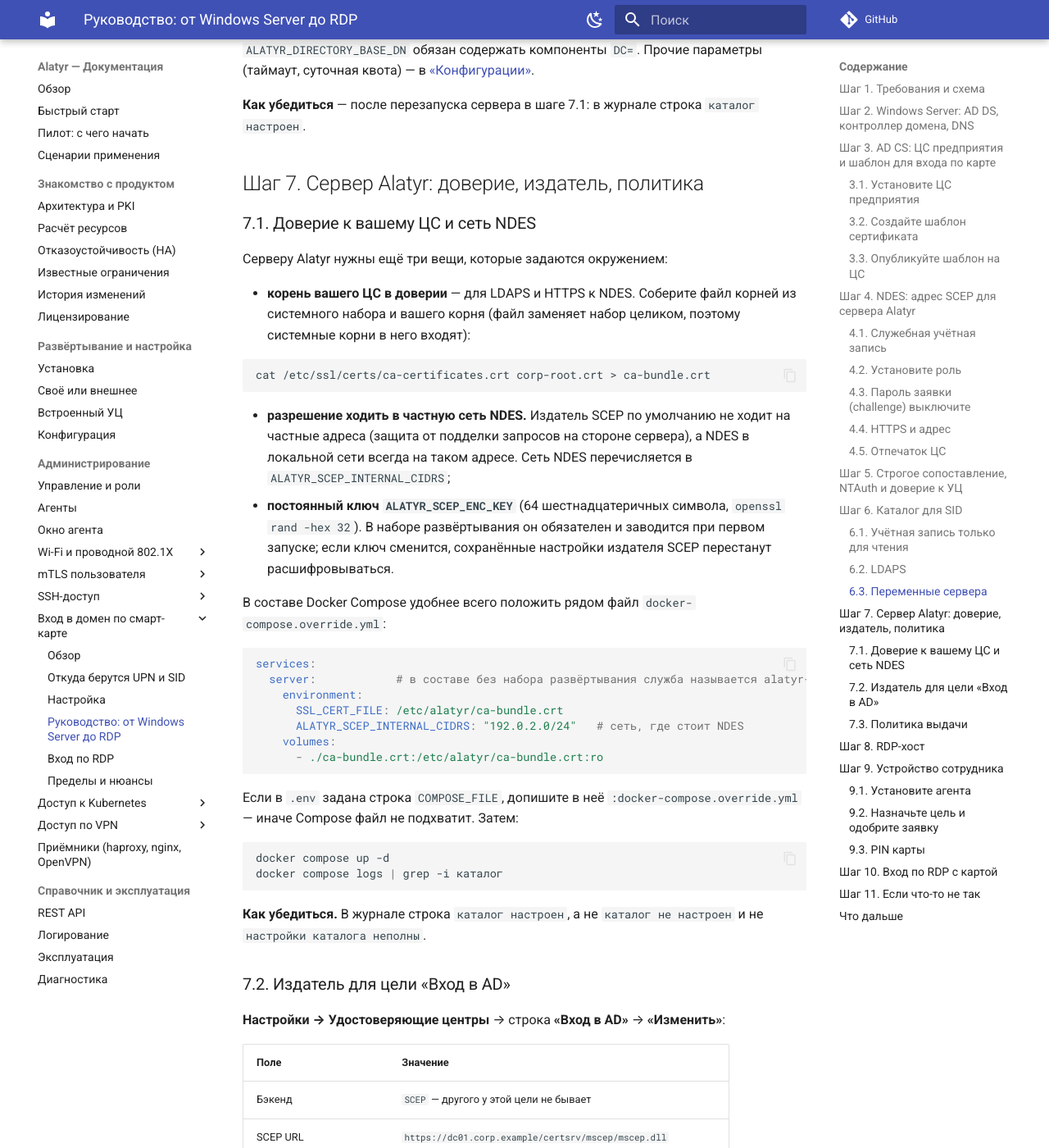
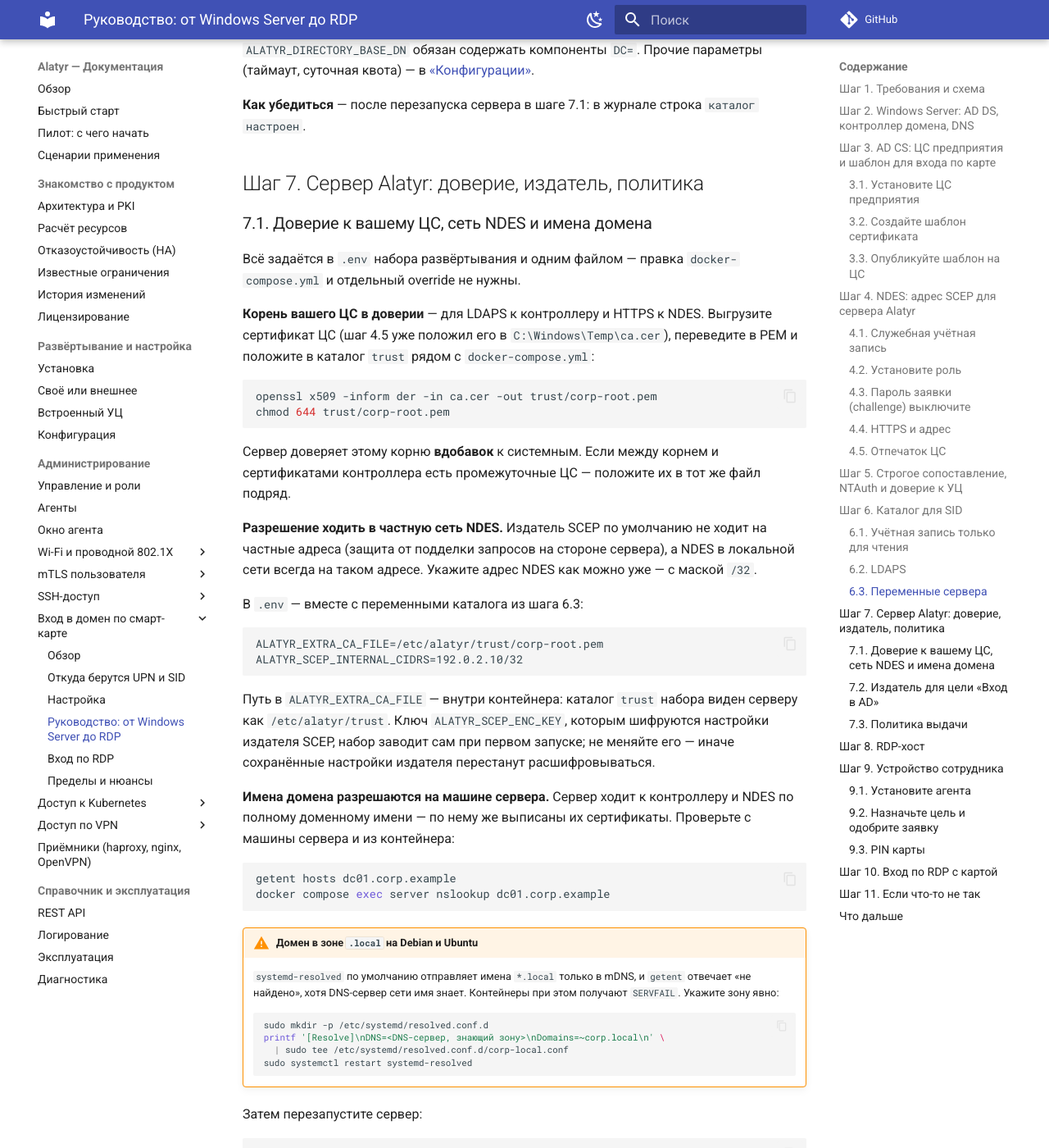
Before and after one commit to s3m4rgl/alatyr-docs, an MkDocs documentation site: the page built from docs/ad-logon/walkthrough.md, in a window 1280 px wide and 1400 px high, scrolled down 7878 px. Shown: the whole window at 82% size. Built offline with MkDocs 1.6.1 and Material for MkDocs 9.7.7, drawn with Linux system fonts in a browser that asks for light colours; comment, search, counter and statistics services are not loaded; some of the changed text lies outside the part shown.

Commit message:
docs(ad-logon): trust for your CA, NDES network access and domain name resolution

````diff
--- a/docs/ad-logon/walkthrough.md
+++ b/docs/ad-logon/walkthrough.md
@@ -366,50 +366,73 @@ ALATYR_DIRECTORY_BASE_DN=DC=corp,DC=example
 
 ## Шаг 7. Сервер Alatyr: доверие, издатель, политика
 
-### 7.1. Доверие к вашему ЦС и сеть NDES
+### 7.1. Доверие к вашему ЦС, сеть NDES и имена домена
 
-Серверу Alatyr нужны ещё три вещи, которые задаются окружением:
+Всё задаётся в `.env` набора развёртывания и одним файлом — правка
+`docker-compose.yml` и отдельный override не нужны.
 
-- **корень вашего ЦС в доверии** — для LDAPS и HTTPS к NDES. Соберите файл
-  корней из системного набора и вашего корня (файл заменяет набор целиком,
-  поэтому системные корни в него входят):
+**Корень вашего ЦС в доверии** — для LDAPS к контроллеру и HTTPS к NDES.
+Выгрузите сертификат ЦС (шаг 4.5 уже положил его в `C:\Windows\Temp\ca.cer`),
+переведите в PEM и положите в каталог `trust` рядом с `docker-compose.yml`:
 
-  ```bash
-  cat /etc/ssl/certs/ca-certificates.crt corp-root.crt > ca-bundle.crt
-  ```
-
-- **разрешение ходить в частную сеть NDES.** Издатель SCEP по умолчанию не
-  ходит на частные адреса (защита от подделки запросов на стороне сервера), а
-  NDES в локальной сети всегда на таком адресе. Сеть NDES перечисляется в
-  `ALATYR_SCEP_INTERNAL_CIDRS`;
-- **постоянный ключ `ALATYR_SCEP_ENC_KEY`** (64 шестнадцатеричных символа,
-  `openssl rand -hex 32`). В наборе развёртывания он обязателен и заводится
-  при первом запуске; если ключ сменится, сохранённые настройки издателя SCEP
-  перестанут расшифровываться.
-
-В составе Docker Compose удобнее всего положить рядом файл
-`docker-compose.override.yml`:
-
-```yaml
-services:
-  server:            # в составе без набора развёртывания служба называется alatyr-server
-    environment:
-      SSL_CERT_FILE: /etc/alatyr/ca-bundle.crt
-      ALATYR_SCEP_INTERNAL_CIDRS: "192.0.2.0/24"   # сеть, где стоит NDES
-    volumes:
-      - ./ca-bundle.crt:/etc/alatyr/ca-bundle.crt:ro
+```bash
+openssl x509 -inform der -in ca.cer -out trust/corp-root.pem
+chmod 644 trust/corp-root.pem
 ```
 
-Если в `.env` задана строка `COMPOSE_FILE`, допишите в неё
-`:docker-compose.override.yml` — иначе Compose файл не подхватит. Затем:
+Сервер доверяет этому корню **вдобавок** к системным. Если между корнем и
+сертификатами контроллера есть промежуточные ЦС — положите их в тот же файл
+подряд.
+
+**Разрешение ходить в частную сеть NDES.** Издатель SCEP по умолчанию не
+ходит на частные адреса (защита от подделки запросов на стороне сервера), а
+NDES в локальной сети всегда на таком адресе. Укажите адрес NDES как можно
+уже — с маской `/32`.
+
+В `.env` — вместе с переменными каталога из шага 6.3:
+
+```
+ALATYR_EXTRA_CA_FILE=/etc/alatyr/trust/corp-root.pem
+ALATYR_SCEP_INTERNAL_CIDRS=192.0.2.10/32
+```
+
+Путь в `ALATYR_EXTRA_CA_FILE` — внутри контейнера: каталог `trust` набора
+виден серверу как `/etc/alatyr/trust`. Ключ `ALATYR_SCEP_ENC_KEY`, которым
+шифруются настройки издателя SCEP, набор заводит сам при первом запуске;
+не меняйте его — иначе сохранённые настройки издателя перестанут
+расшифровываться.
+
+**Имена домена разрешаются на машине сервера.** Сервер ходит к контроллеру
+и NDES по полному доменному имени — по нему же выписаны их сертификаты.
+Проверьте с машины сервера и из контейнера:
+
+```bash
+getent hosts dc01.corp.example
+docker compose exec server nslookup dc01.corp.example
+```
+
+!!! warning "Домен в зоне `.local` на Debian и Ubuntu"
+    `systemd-resolved` по умолчанию отправляет имена `*.local` только в
+    mDNS, и `getent` отвечает «не найдено», хотя DNS-сервер сети имя знает.
+    Контейнеры при этом получают `SERVFAIL`. Укажите зону явно:
+
+    ```bash
+    sudo mkdir -p /etc/systemd/resolved.conf.d
+    printf '[Resolve]\nDNS=<DNS-сервер, знающий зону>\nDomains=~corp.local\n' \
+      | sudo tee /etc/systemd/resolved.conf.d/corp-local.conf
+    sudo systemctl restart systemd-resolved
+    ```
+
+Затем перезапустите сервер:
 
 ```bash
 docker compose up -d
-docker compose logs | grep -i каталог
+docker compose logs server | grep -E 'каталог|корни TLS'
 ```
 
-**Как убедиться.** В журнале строка `каталог настроен`, а не `каталог не
-настроен` и не `настройки каталога неполны`.
+**Как убедиться.** В журнале строки `дополнительные корни TLS добавлены к
+системным` и `каталог настроен` — а не `каталог не настроен` и не
+`настройки каталога неполны`.
 
 ### 7.2. Издатель для цели «Вход в AD»
 
@@ -581,7 +604,8 @@ Name` — UPN сотрудника (не служебной записи NDES)
 |---|---|---|
 | В журнале агента «каталог не сообщил SID», в сертификате нет строки `sid:` | каталог не настроен, недоступен или не нашёл UPN | [«Если каталог не настроен или недоступен»](identity.md#если-каталог-не-настроен-или-недоступен); после исправления `alatyr-agent reissue ad_logon` |
 | Сервер не запускается: «настройки каталога неполны» | задан `ALATYR_DIRECTORY_URL` без DN, пароля или поддерева | дописать все четыре переменные (шаг 6.3) |
-| В журнале сервера `x509: certificate signed by unknown authority` при обращении к каталогу или NDES | корень вашего ЦС не в доверии сервера | шаг 7.1: `ca-bundle.crt` и `SSL_CERT_FILE` |
+| В журнале сервера `x509: certificate signed by unknown authority` при обращении к каталогу или NDES | корень вашего ЦС не в доверии сервера | шаг 7.1: файл в `trust` и `ALATYR_EXTRA_CA_FILE` |
+| Сервер не находит контроллер или NDES по имени (`no such host`), проверка издателя падает на имени | машина сервера не разрешает имена домена; для зоны `.local` — `systemd-resolved` | шаг 7.1, «Имена домена» |
 | `LDAP Result Code 49` | неверный пароль учётной записи привязки | сверить `ALATYR_DIRECTORY_BIND_PASSWORD` с каталогом |
 | Проверка издателя отвечает отказом из-за адреса (`blocked_target`) | NDES на частном адресе, не разрешённом серверу | `ALATYR_SCEP_INTERNAL_CIDRS` (шаг 7.1) |
 | `CA fingerprint mismatch` | в админке отпечаток не того сертификата | взять SHA-256 сертификата ЦС (шаг 4.5) |
````
